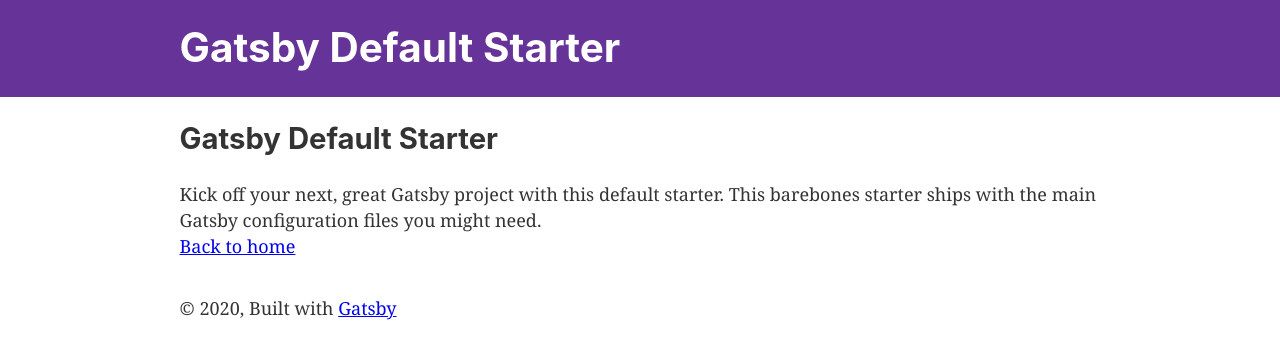
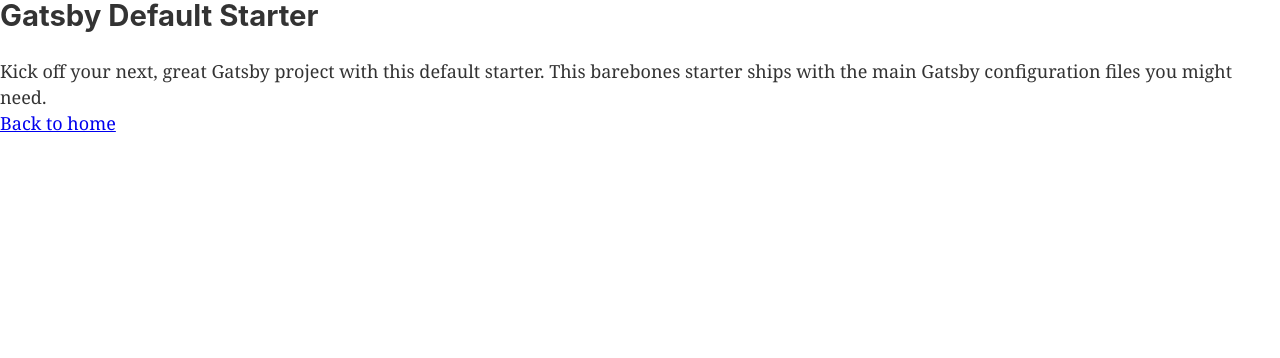
Before and after one commit to aviran3369/gatsby-app, a Gatsby site: page /about in a window 1280 px wide. Built offline with nearby package versions, Linux system fonts and the light colour scheme; Gatsby itself is replaced by a stand-in of ours.

Commit message:
change avout page

```diff
--- a/src/pages/about.js
+++ b/src/pages/about.js
@@ -3,11 +3,11 @@
 import Layout from '../components/layout';
 
 export default ({ data }) => (
-  <Layout>
+  <React.Fragment>
     <h2>{data.site.siteMetadata.title}</h2>
     <div>{data.site.siteMetadata.description}</div>
     <Link to="/">Back to home</Link>
-  </Layout>
+  </React.Fragment>
 )
 
 export const query = graphql`
```
